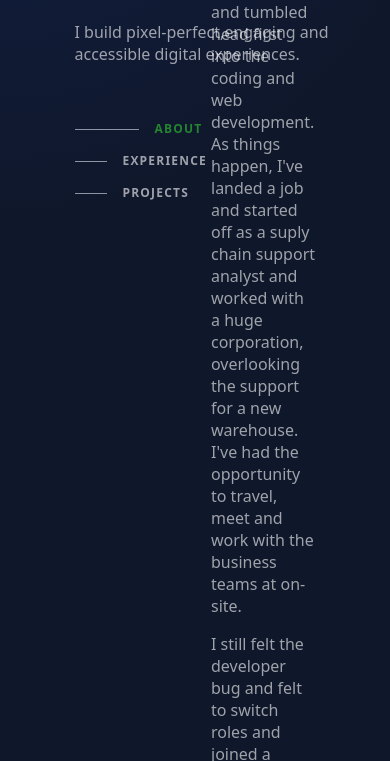
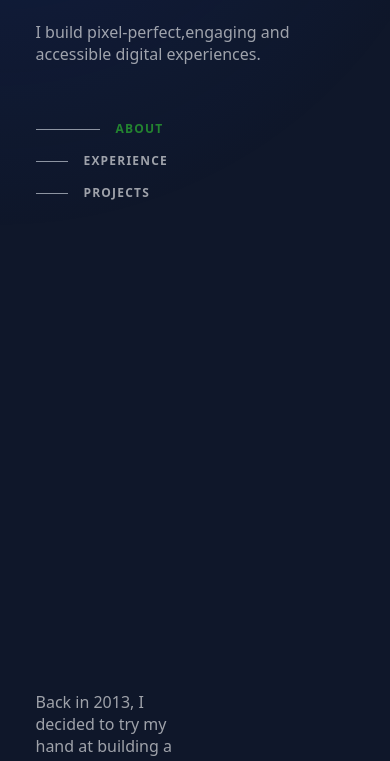
Before and after one commit to kidambimadha1/portfolio, a plain HTML site: page index.html in a window 390 px wide. Shown: the part 249-1010 px from the top of the page. Drawn offline with Linux system fonts and the light colour scheme.

Commit message:
added media queries

```diff
--- a/style.css
+++ b/style.css
@@ -30,7 +30,7 @@ body {
 }
 
 .wr-main {
-  position: absolute;
+  position: fixed;
   background: radial-gradient(
     600px at 0px 0px,
     rgba(29, 78, 216, 0.15),
@@ -46,6 +46,27 @@ body {
   padding: 0 15%;
 }
 
+@media only screen and (max-width: 1200px) {
+  .wr-content {
+    padding: 0 10%;
+  }
+}
+
+@media only screen and (max-width: 1000px) {
+  .wr-content {
+    padding: 0 5%;
+  }
+}
+
+@media only screen and (max-width: 900px) {
+  .wr-content {
+    flex-direction: column;
+  }
+
+  /* .wr-left-nav {
+    display: hidden;
+  } */
+}
 .wrc-left,
 .wrc-right {
   padding: 6rem 1rem;
```
